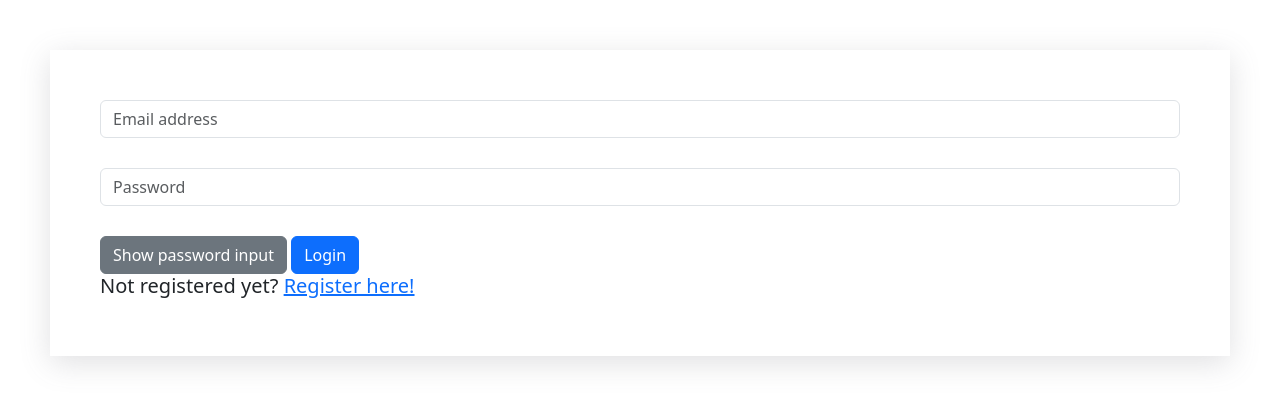
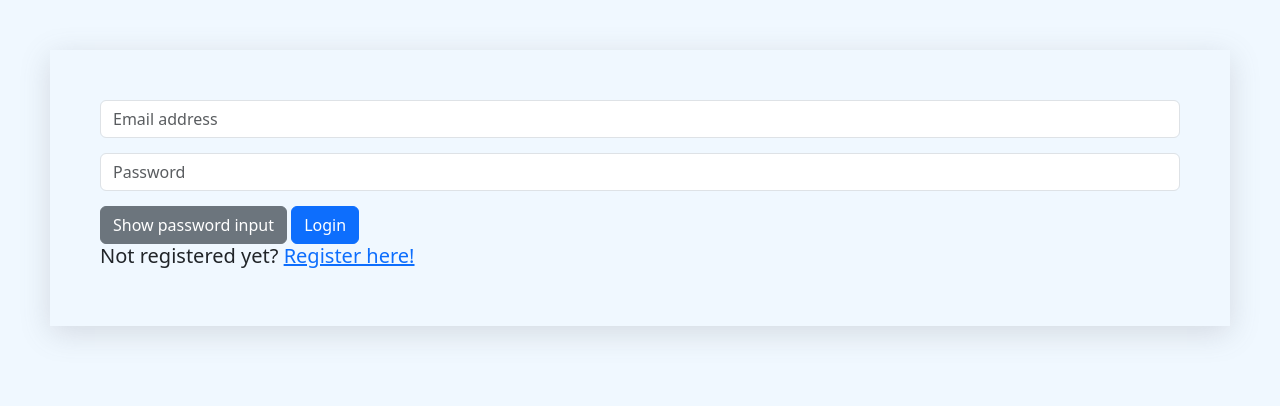
Before and after one commit to Saw1ll/php-game-website, a PHP site: page /comps/loginRegistration/pages/login.php in a window 1280 px wide. Shown: the top 406 px of the page. Run offline with PHP 8.4, Linux system fonts and the light colour scheme.

Commit message:
added slight bit of css

```diff
--- a/website/css/styles.css
+++ b/website/css/styles.css
@@ -1,17 +1,18 @@
 body {
   padding: 50px;
+  background-color: aliceblue;
 }
 
 .container {
   width: 100%;
-  max-width: 1400px;
+  max-width: 1600px;
   margin: 0 auto;
   padding: 50px;
   box-shadow: rgba(100, 100, 111, 0.2) 0px 7px 29px 0px;
 }
 
 .form-group {
-  margin-bottom: 30px;
+  margin-bottom: 15px;
 }
 
 .form {
```
